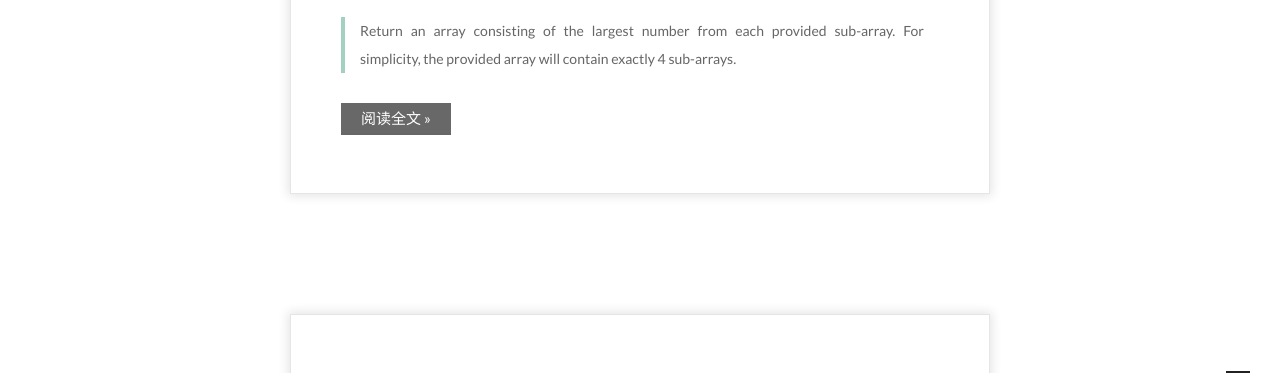
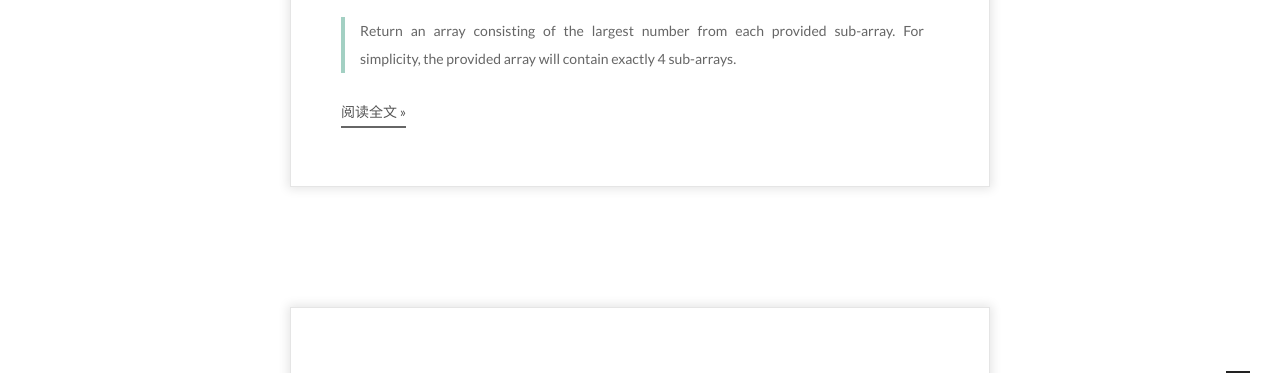
Before and after one commit to wenhuiyang-luck/wenhuiyang-luck.github.io, a plain HTML site: page index.html in a window 1280 px wide. Shown: the part 360-733 px from the top of the page. Drawn offline with Linux system fonts and the light colour scheme; a script that the page names is missing.

Commit message:
Update main.css

```diff
--- a/css/main.css
+++ b/css/main.css
@@ -2801,17 +2801,3 @@ hr {
   font-family: 'Comic Sans MS', sans-serif;
   text-align: center;
 }
-.post-button {
-  margin-top: 30px;
-}
-.post-button .btn {
-  color: #fff;
-  font-size: 15px;
-  background: #686868;
-  line-height: 2;
-  margin: 0 4px 8px 4px;
-  padding: 0 20px;
-}
-.post-button a:hover {
-  color: #7784ba;
-}
```
